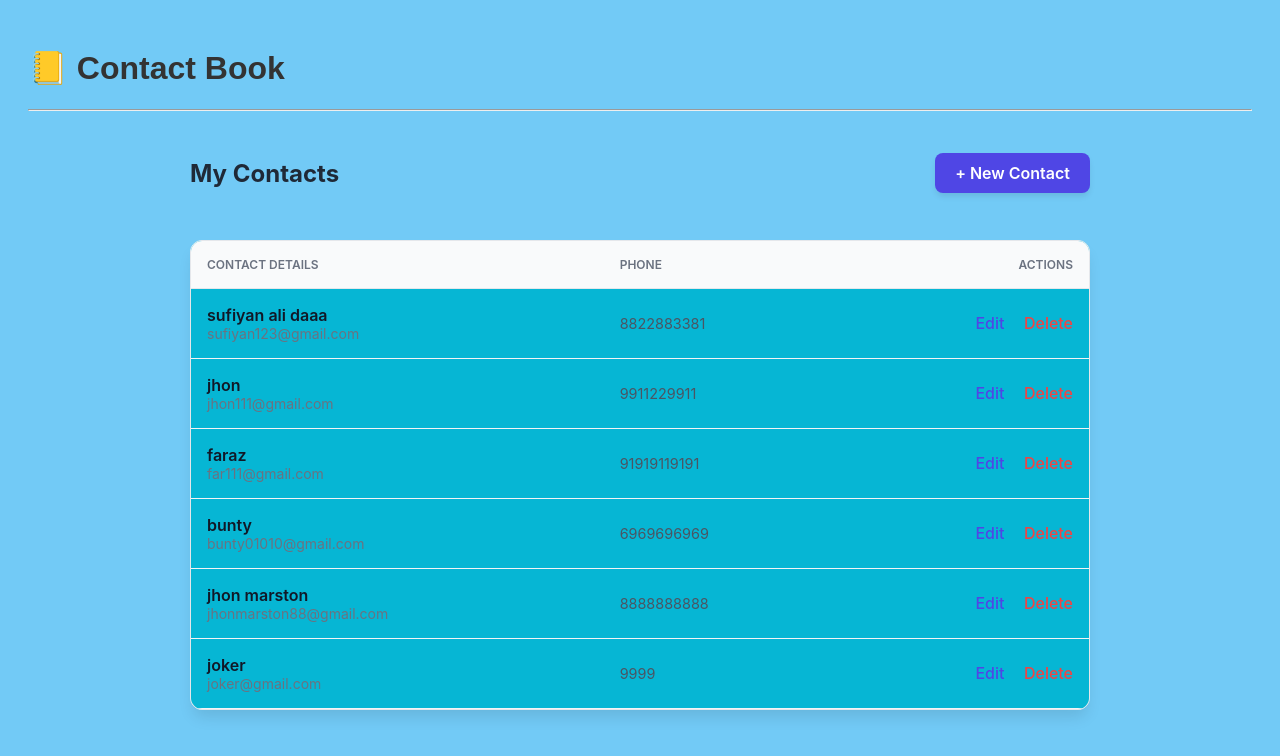
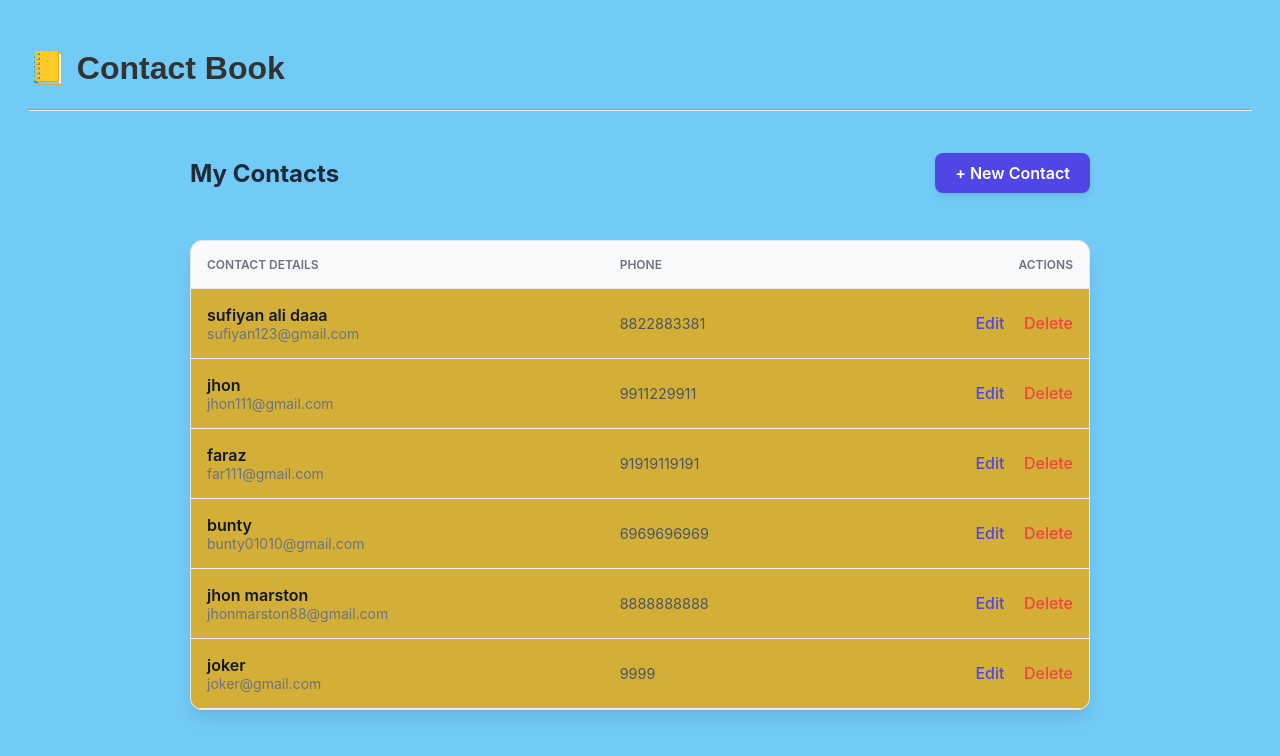
Before and after one commit to farazalisayyed2728/Contact_book, a Django app: page / in a window 1280 px wide. Shown: the top 756 px of the page. Run offline with Django 5.2, Linux system fonts and the light colour scheme; data comes from the database, SQL or seed files in the repository.

Commit message:
fix files

```diff
--- a/contactbook/contacts/static/style.css
+++ b/contactbook/contacts/static/style.css
@@ -10,7 +10,7 @@ h1 {
 }
 
 table {
-    background: #06B6D4;
+    background: #D4AF37;
     width: 100%;
 }
 
```
